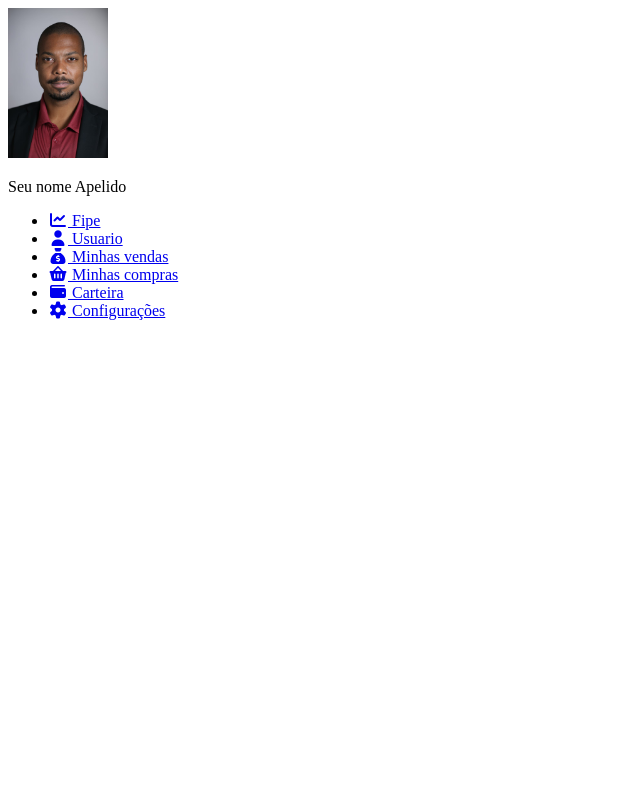
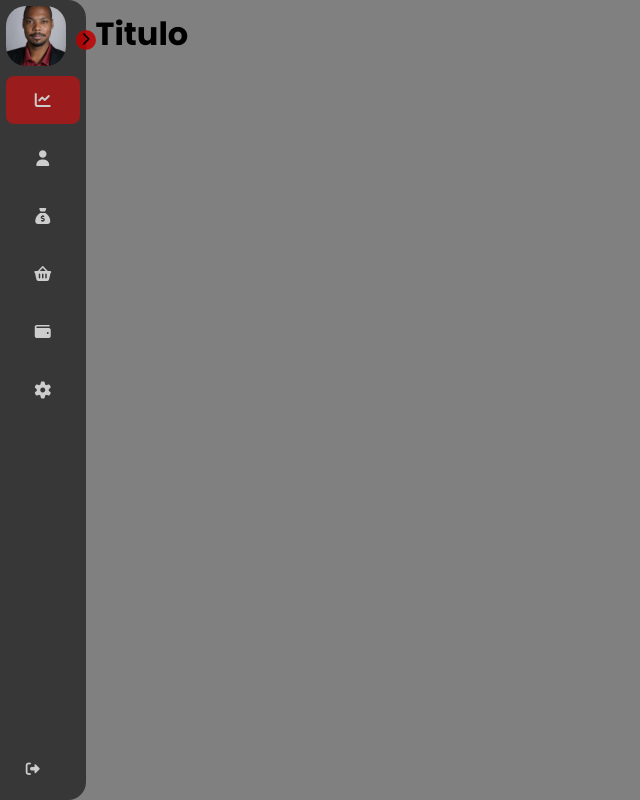
Before and after one commit to leonardojsx/Projeto-conc, a plain HTML site: page pgprincipal/index.html in a window 1280 px wide. Shown: the whole page, without its empty margins (0-640 px from the left). Drawn offline with Linux system fonts and the light colour scheme.

Commit message:
Implementar fluxo de registro e login de usuários
Adicionados scripts para registro e login de usuários usando localStorage para persistir os dados do usuário. Arquivos HTML atualizados para referenciar novos locais de script e interface de usuário da barra lateral aprimorada na página principal com informações dinâmicas do usuário e funcionalidade de alternância da barra lateral. Script de login antigo removido e itens de menu refatorados para maior clareza.

```diff
--- /dev/null
+++ b/pgprincipal/estilos/style.css
@@ -0,0 +1,169 @@
+@charset "UTF-8";
+@import url('https://fonts.googleapis.com/css2?family=Poppins:ital,wght@0,100;0,200;0,300;0,400;0,500;0,600;0,700;0,800;0,900;1,100;1,200;1,300;1,400;1,500;1,600;1,700;1,800;1,900&display=swap');
+
+* {
+  margin: 0px;
+  padding: 0px;
+  box-sizing: border-box;
+  font-family: "Poppins", sans-serif;
+}
+
+body {
+  width: 100vw;
+  height: 100vh;
+  background-color: grey;
+  display: flex;
+}
+
+main {
+padding: 10px;
+
+}
+
+#sidebar {
+  display: flex;
+  flex-flow: column nowrap;
+  justify-content: space-between;
+  background-color: rgb(55, 55, 55);
+  height: 100vh;
+  border-radius: 0px 18px 18px 0px;
+  position: relative;
+  min-width: 82px;
+  transition: all .5s;
+}
+
+#sidebar-content {
+  padding: 6px;
+}
+
+#usuario {
+  display: flex;
+  align-items: center;
+  gap: 8px;
+  margin-bottom: 10px;
+}
+
+#foto-perfil {
+  width: 60px;
+  height: 60px;
+  border-radius: 20px;
+  object-fit: cover;
+}
+
+#perfil-texto {
+  display: flex;
+  flex-flow: column nowrap;
+  color: white;
+}
+
+#perfil-texto span:last-child {
+  color: rgb(192, 192, 192);
+  font-size: 14px;
+}
+
+#lista-menu {
+  display: flex;
+  flex-flow: column nowrap;
+  gap: 10px;
+  list-style: none;
+}
+
+.menu-item {
+  border-radius: 8px;
+  padding: 14px;
+  cursor: pointer;
+}
+
+.menu-item a {
+  text-decoration: none;
+  color: rgb(205, 205, 205);
+  display: flex;
+  align-items: center;
+  justify-content: center;
+}
+
+.menu-item a i {
+  display: flex;
+  justify-content: center;
+  align-items: center;
+  width: 20px;
+  height: 20px;
+}
+
+.menu-item.active {
+  background-color: rgba(255, 0, 0, 0.493);
+}
+
+.menu-item:hover:not(.active), #sair-btn:hover {
+  background-color: gray;
+
+}
+
+#sair {
+border-top: 1px solid rgb(55, 55, 55);
+padding: 12px;
+}
+
+#sair-btn {
+  color: rgb(205, 205, 205);
+  border: none;
+  padding: 12px;
+  font-size: 14px;
+  display: flex;
+  gap: 20px;
+  border-radius: 8px;
+  align-items: center;
+  text-align: start;
+  cursor: pointer;
+  background-color: transparent;
+}
+
+#abrir-btn {
+  position: absolute;
+  top: 30px;
+  right: -10px;
+  background-color: rgba(192, 0, 0, 0.845);;
+  border-radius: 100%;
+  border: none;
+  width: 20px;
+  height: 20px;
+  cursor: pointer;
+}
+
+#abrir-btn-icon {
+  transition: transform .3s ease;
+}
+
+.open-sidebar #abrir-btn-icon {
+  transform: rotate(180deg);
+}
+
+.menu-descricao, .perfil-descricao {
+  width: 0px;
+  overflow: hidden;
+  white-space: nowrap;
+  text-overflow: ellipsis;
+  font-size: 14px;
+  transition: width .5s;
+  height: 0px;
+}
+
+#sidebar.open-sidebar {
+  min-width: 15%;
+}
+
+#sidebar.open-sidebar .menu-descricao {
+  width: 150px;
+  height: auto;
+}
+
+#sidebar.open-sidebar .perfil-descricao {
+  width: 150px;
+  height: auto;
+
+}
+
+#sidebar.open-sidebar .menu-item a {
+  justify-content: flex-start;
+  gap: 14px;
+}
--- a/pgprincipal/index.html
+++ b/pgprincipal/index.html
@@ -8,25 +8,30 @@
   <link rel="stylesheet" href="https://cdnjs.cloudflare.com/ajax/libs/font-awesome/7.0.0/css/all.min.css"
     integrity="sha512-DxV+EoADOkOygM4IR9yXP8Sb2qwgidEmeqAEmDKIOfPRQZOWbXCzLC6vjbZyy0vPisbH2SyW27+ddLVCN+OMzQ=="
     crossorigin="anonymous" referrerpolicy="no-referrer" />
+    <link rel="stylesheet" href="estilos/style.css">
 </head>
 
 <body>
   <nav id="sidebar">
     <div id="sidebar-content">
       <div id="usuario">
-        <img src="../imagens/perfil.jpg" alt="perfil" width="100px" id="perfil">
-        <p>
+        <img src="../imagens/perfil.jpg" alt="perfil" id="foto-perfil">
+        <p id="perfil-texto">
+
           <span class="perfil-descricao">
             Seu nome
           </span>
+
           <span class="perfil-descricao">
-            Apelido
+            Sobrenome
           </span>
+
         </p>
+      </div>
 
       <ul id="lista-menu">
 
-          <li class="menu-item">
+        <li class="menu-item active">
           <a href="#">
             <i class="fa-solid fa-chart-line"></i>
             <span class="menu-descricao">
@@ -48,7 +53,7 @@
           <a href="#">
             <i class="fa-solid fa-sack-dollar"></i>
             <span class="menu-descricao">
-                Minhas vendas
+              Vendas
             </span>
           </a>
         </li>
@@ -57,7 +62,7 @@
           <a href="#">
             <i class="fa-solid fa-basket-shopping"></i>
             <span class="menu-descricao">
-                Minhas compras
+              Compras
             </span>
           </a>
         </li>
@@ -81,9 +86,29 @@
         </li>
 
       </ul>
+
+      <button id="abrir-btn">
+          <i id="abrir-btn-icon" class="fa-solid fa-chevron-right"></i>
+      </button>
+
     </div>
+
+    <div id="sair">
+      <button id="sair-btn">
+        <i id="sair-btn-icon" class="fa-solid fa-right-from-bracket"></i>
+        <span class="menu-descricao">
+          Sair
+        </span>
+      </button>
     </div>
+
   </nav>
+
+  <main>
+    <h1>Titulo</h1>
+  </main>
+
+  <script src="script/script.js" defer></script>
 </body>
 
 </html>
--- /dev/null
+++ b/pgprincipal/script/script.js
@@ -0,0 +1,10 @@
+document.addEventListener('DOMContentLoaded', function() {
+  const nome = localStorage.getItem('nomeCliente') || 'Seu nome';
+  const sobrenome = localStorage.getItem('sobrenomeCliente') || '';
+  document.querySelectorAll('.perfil-descricao')[0].textContent = nome;
+  document.querySelectorAll('.perfil-descricao')[1].textContent = sobrenome;
+
+  document.getElementById('abrir-btn').addEventListener('click', function() {
+    document.getElementById('sidebar').classList.toggle('open-sidebar');
+  });
+});
```
Also changed, not shown: cadastro/index.html (+1 -0 lines), cadastro/script/script.js (added, +23 -0 lines), pglogin/index.html (+1 -1 lines), pglogin/script.js (deleted, +0 -12 lines), pglogin/script/script.js (added, +16 -0 lines). Lines whose indentation alone changed are shown as unchanged.
